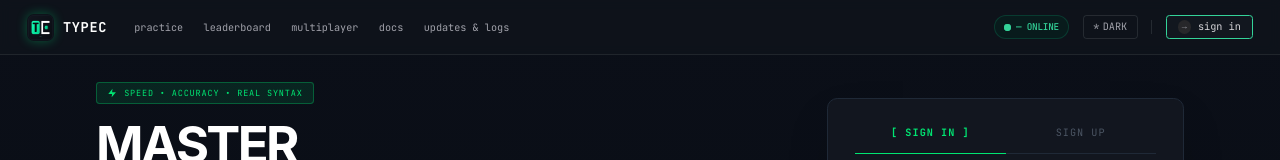
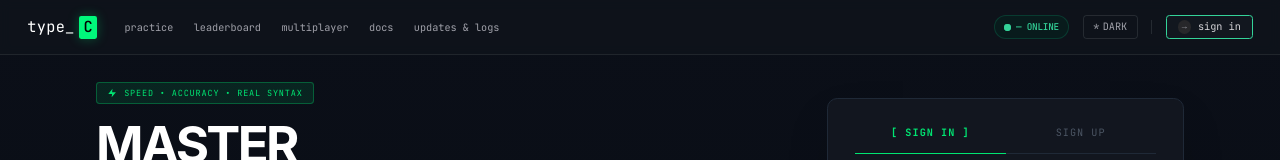
Before and after one commit to Lawrencejay22/TypeC, a React (Vite) app in the folder client/: page / in a window 1280 px wide. Shown: the top 160 px of the page. Built offline with nearby package versions, Linux system fonts and the light colour scheme; no server answers; a web font is replaced by a local one.

Commit message:
type c logo

```diff
--- a/client/src/assets/TypingGame.jsx
+++ b/client/src/assets/TypingGame.jsx
@@ -1,6 +1,7 @@
 import React, { useState, useEffect, useRef, useCallback, useMemo } from 'react';
 import { sfx, getSoundPrefs, setSoundPrefs, onSoundPrefs } from '../sound.js';
 import { toast } from '../toasts.js';
+import Logo from './component/Logo.jsx';
 
 const SNIPPETS = {
     HTML: [
@@ -752,7 +753,7 @@ export default function TypingGame({ mode, playStyle, onGameOver, onExit }) {
             >
 
                 <div className="flex items-center gap-5">
-                    <span className="font-bold text-sm tracking-widest" style={{ color }}>TYPEC</span>
+                    <Logo size={13} className="is-on-dark" />
                     <span className="opacity-30">|</span>
                     <span className="opacity-50">SCORE</span>
                     <span className="font-bold text-base" style={{ color }}>{score.toLocaleString()}</span>
--- /dev/null
+++ b/client/src/assets/component/Logo.css
@@ -0,0 +1,32 @@
+.tc-logo {
+  display: inline-flex;
+  align-items: center;
+  gap: 0.28em;
+  font-family: 'JetBrains Mono', monospace;
+  font-weight: 400;
+  line-height: 1;
+  white-space: nowrap;
+  user-select: none;
+}
+
+.tc-logo-word {
+  color: var(--text-primary);
+  letter-spacing: 0.02em;
+}
+
+.tc-logo-mark {
+  display: inline-flex;
+  align-items: center;
+  justify-content: center;
+  width: 1.2em;
+  height: 1.5em;
+  font-weight: 500;
+  color: #000000;
+  background: #00f77b;
+  border-radius: 0.14em;
+  box-shadow: 0 0 14px rgba(0, 247, 123, 0.28);
+}
+
+.tc-logo.is-on-dark .tc-logo-word {
+  color: #ffffff;
+}
--- /dev/null
+++ b/client/src/assets/component/Logo.jsx
@@ -0,0 +1,10 @@
+import './Logo.css';
+
+export default function Logo({ size = 20, className = '' }) {
+    return (
+        <span className={`tc-logo ${className}`} style={{ fontSize: size }} aria-label="TypeC" role="img">
+            <span className="tc-logo-word" aria-hidden="true">type_</span>
+            <span className="tc-logo-mark" aria-hidden="true">C</span>
+        </span>
+    );
+}
--- a/client/src/assets/component/header.css
+++ b/client/src/assets/component/header.css
@@ -69,22 +69,6 @@
   display: flex;
   align-items: center;
   gap: 10px;
-}
-
-.tc-brand-logo {
-  width: 32px;
-  height: 32px;
-  border-radius: 8px;
-  object-fit: cover;
-  box-shadow: 0 0 12px rgba(0, 255, 136, 0.3);
-}
-
-.tc-brand span {
-  font-size: 16px;
-  font-weight: 700;
-  line-height: 24px;
-  letter-spacing: 0.8px;
-  color: var(--h-brand);
 }
 
 .tc-nav {
--- a/client/src/assets/component/header.jsx
+++ b/client/src/assets/component/header.jsx
@@ -1,4 +1,4 @@
-import logo from '../logo/logo.png';
+import Logo from './Logo.jsx';
 import { useLiveStats } from '../../live.js';
 import './header.css';
 
@@ -23,8 +23,7 @@ export default function Header({ user, guest, onSignOut, isLight, onThemeToggle,
         <nav className="tc-header">
             <div className="tc-header-left">
                 <button type="button" className="tc-brand" onClick={() => go(canPlay ? 'home' : 'login')}>
-                    <img src={logo} alt="" className="tc-brand-logo" />
-                    <span>TYPEC</span>
+                    <Logo size={18} />
                 </button>
 
                 <ul className="tc-nav">
```
Also changed, not shown: client/public/favicon.svg.
